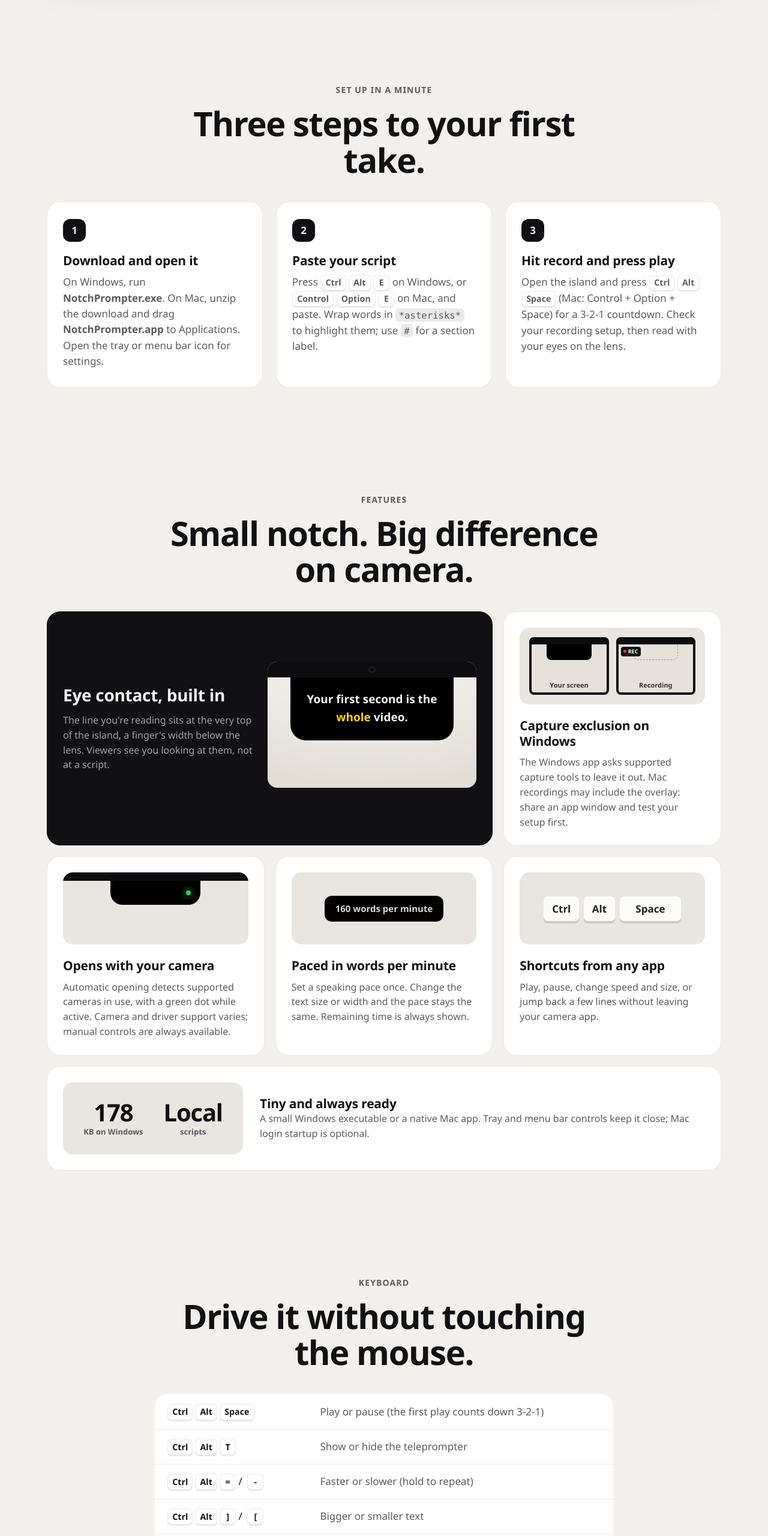
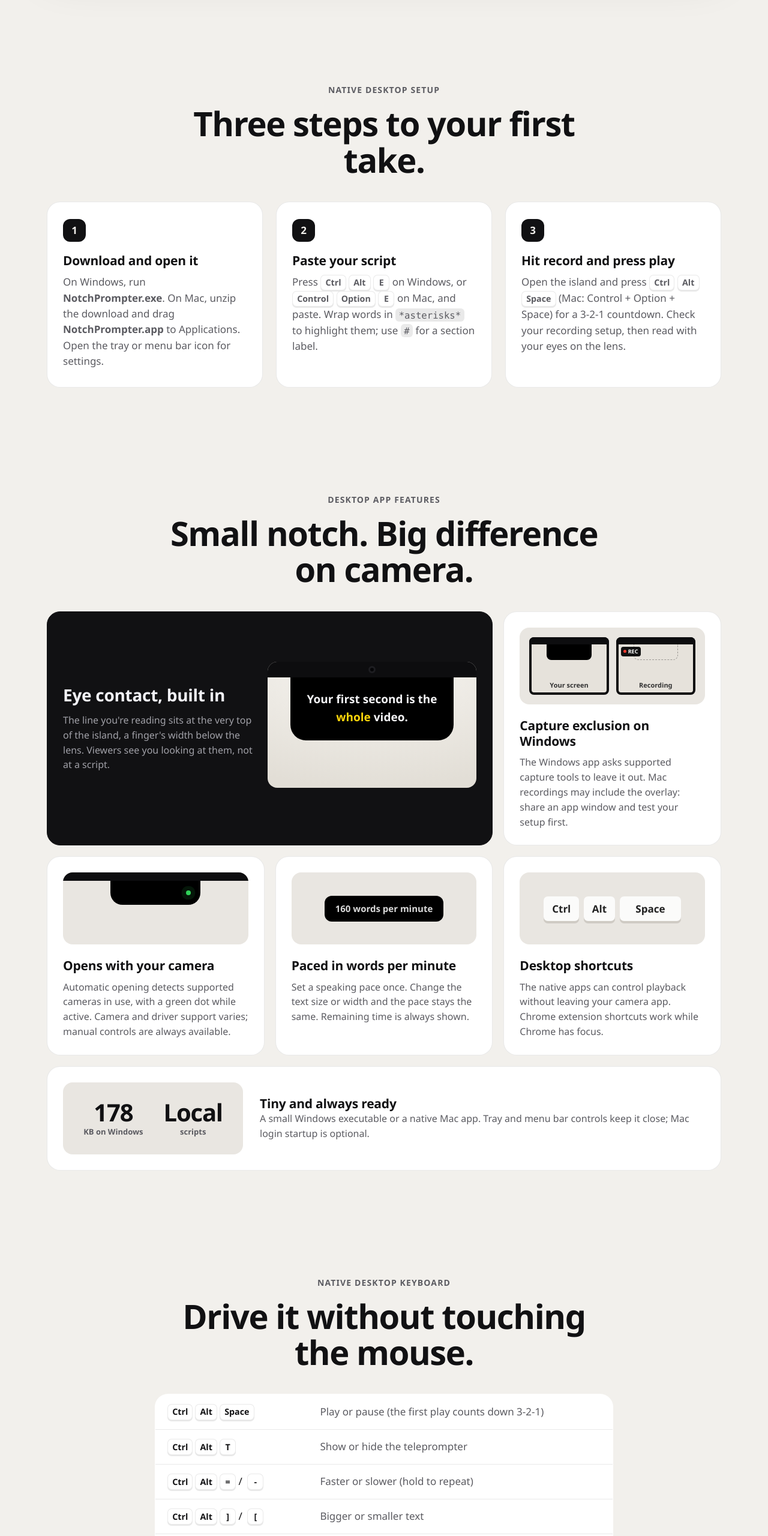
Before and after one commit to chay1504/notch-prompter, a browser extension: page website/index.html in a window 1280 px wide. Shown: the part 3820-6380 px from the top of the page at 60% size. Drawn offline with Linux system fonts and the light colour scheme.

Commit message:
Clarify desktop versus Chrome features and storage on the download page

```diff
--- a/website/index.html
+++ b/website/index.html
@@ -128,7 +128,7 @@
     <!-- Steps -->
     <section class="section" id="steps">
       <div class="wrap narrow center">
-        <p class="eyebrow">Set up in a minute</p>
+        <p class="eyebrow">Native desktop setup</p>
         <h2>Three steps to your first take.</h2>
       </div>
       <div class="wrap">
@@ -155,7 +155,7 @@
     <!-- Features -->
     <section class="section" id="features">
       <div class="wrap narrow center">
-        <p class="eyebrow">Features</p>
+        <p class="eyebrow">Desktop app features</p>
         <h2>Small notch. Big difference on camera.</h2>
       </div>
       <div class="wrap bento">
@@ -193,8 +193,8 @@
 
         <article class="tile">
           <div class="viz viz-keys" aria-hidden="true"><kbd>Ctrl</kbd><kbd>Alt</kbd><kbd class="wide">Space</kbd></div>
-          <h3>Shortcuts from any app</h3>
-          <p>Play, pause, change speed and size, or jump back a few lines without leaving your camera app.</p>
+          <h3>Desktop shortcuts</h3>
+          <p>The native apps can control playback without leaving your camera app. Chrome extension shortcuts work while Chrome has focus.</p>
         </article>
 
         <article class="tile tile-full">
@@ -208,7 +208,7 @@
     <!-- Shortcuts -->
     <section class="section" id="shortcuts">
       <div class="wrap narrow center">
-        <p class="eyebrow">Keyboard</p>
+        <p class="eyebrow">Native desktop keyboard</p>
         <h2>Drive it without touching the mouse.</h2>
       </div>
       <div class="wrap narrow">
@@ -223,7 +223,7 @@
             <tr><td><kbd>Ctrl</kbd><kbd>Alt</kbd><kbd>E</kbd></td><td>Open the script editor</td></tr>
           </tbody>
         </table>
-        <p class="caption">On Mac, use <kbd>Control</kbd> + <kbd>Option</kbd> in place of Ctrl + Alt. On either platform, click text to play or pause, scroll to seek, Control + scroll for text size, Shift + scroll for speed, and drag the bottom edge to resize.</p>
+        <p class="caption">Native Mac: use <kbd>Control</kbd> + <kbd>Option</kbd> in place of Ctrl + Alt. Click text to play or pause, scroll to seek, Control + scroll for text size, Shift + scroll for speed, and drag the bottom edge to resize. The <a href="#extension">Chrome extension uses Alt + Shift shortcuts</a>.</p>
       </div>
     </section>
 
@@ -252,7 +252,7 @@
         </details>
         <details>
           <summary>Where is my script saved?</summary>
-          <p>Windows: <code>%APPDATA%\NotchPrompter\script.txt</code>. Mac: <code>~/Library/Application Support/NotchPrompter/script.txt</code>. Both are local text files. Nothing is uploaded.</p>
+          <p>Windows: <code>%APPDATA%\NotchPrompter\script.txt</code>. Native Mac: <code>~/Library/Application Support/NotchPrompter/script.txt</code>. Chrome extension: browser-local storage for this Chrome profile. Nothing is uploaded or synced. Keep a separate copy before removing the extension, because uninstalling it removes its stored script.</p>
         </details>
         <details>
           <summary>How do I stop it starting with Windows, or remove it?</summary>
```
Also changed, not shown: website/README.md.
